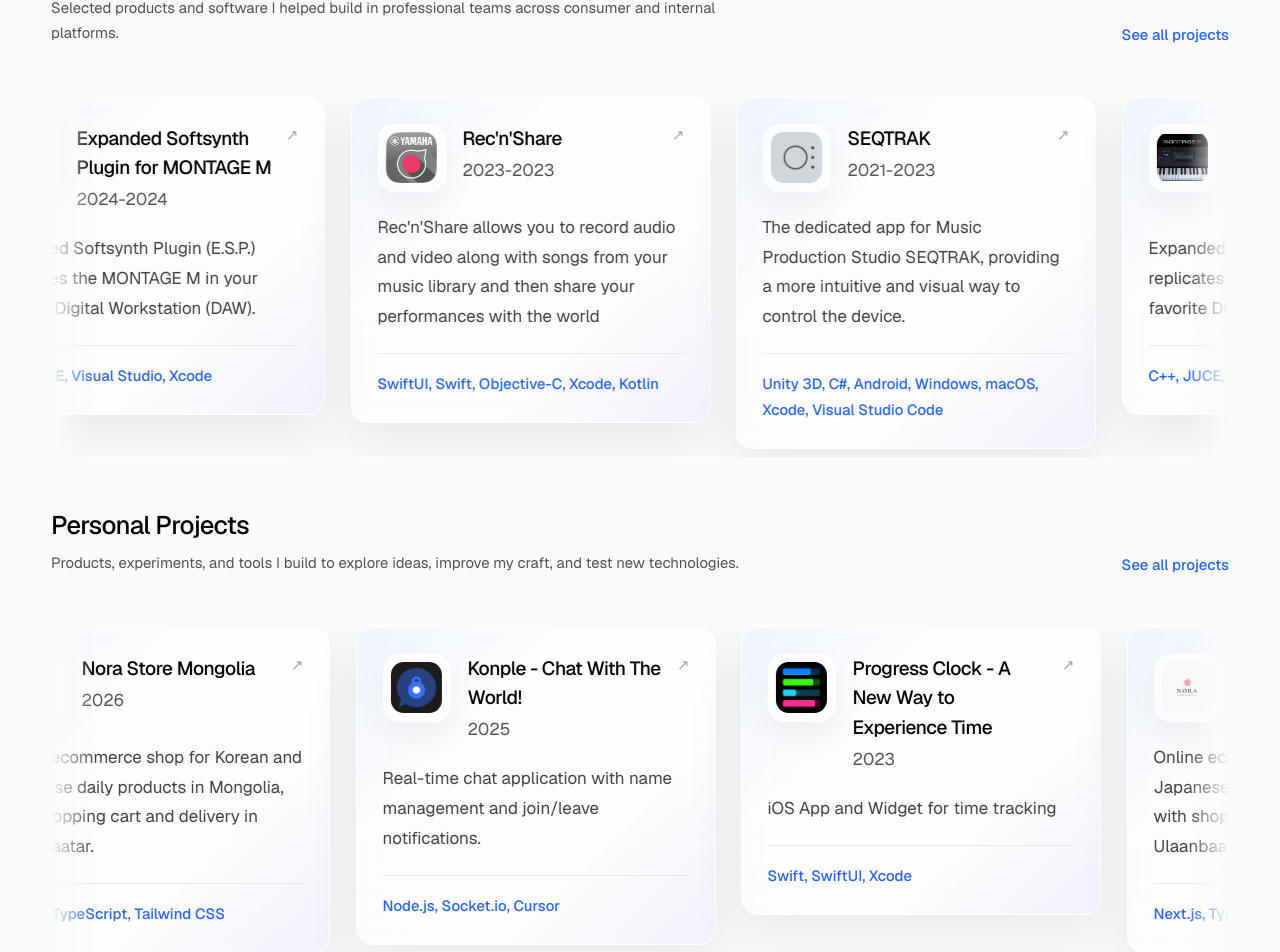
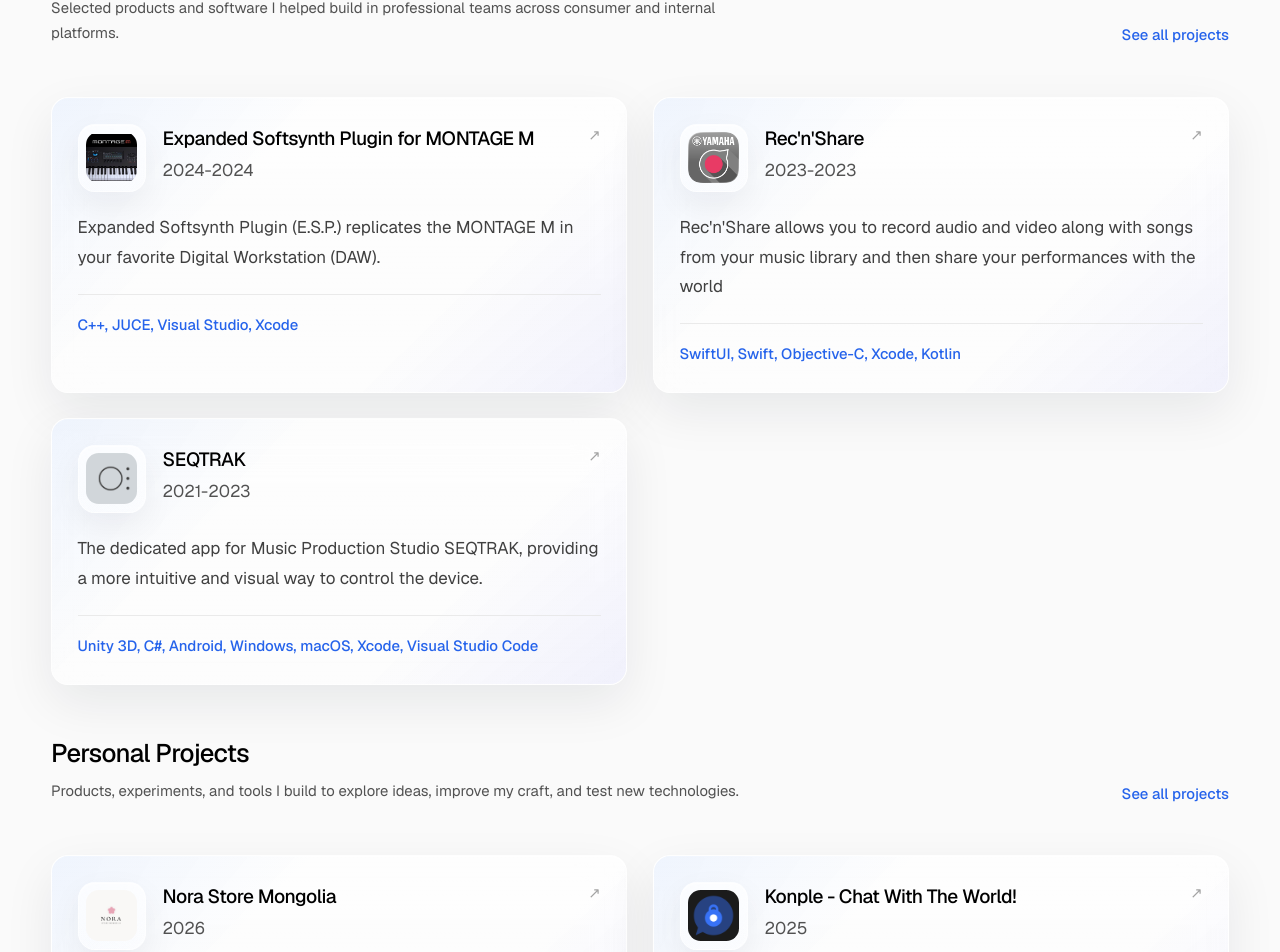
Before and after one commit to unobatbayar/unobatbayar.github.io, a Next.js app: page / in a window 1280 px wide. Shown: the part 1513-2465 px from the top of the page. Built offline with nearby package versions, Linux system fonts and the light colour scheme.

Commit message:
Revert "feat(home): add auto-scrolling projects marquee"
This reverts commit 5862f160ec8386c29427501dd6b069621a4833ff.

```diff
--- a/app/components/personal-projects-section.tsx
+++ b/app/components/personal-projects-section.tsx
@@ -5,13 +5,11 @@
 type PersonalProjectsSectionProps = {
   limit?: number;
   showMoreLink?: boolean;
-  variant?: "grid" | "marquee";
 };
 
 export default function PersonalProjectsSection({
   limit,
   showMoreLink = false,
-  variant = "grid",
 }: PersonalProjectsSectionProps) {
   const projects = typeof limit === "number" ? personalProjects.slice(0, limit) : personalProjects;
 
@@ -35,39 +33,11 @@
           </Link>
         ) : null}
       </div>
-      {variant === "marquee" ? (
-        <div className="projects-marquee">
-          <div
-            className="pointer-events-none absolute inset-y-0 left-0 z-10 w-10 bg-gradient-to-r from-neutral-50 to-transparent dark:from-[#121212]"
-            aria-hidden="true"
-          />
-          <div
-            className="pointer-events-none absolute inset-y-0 right-0 z-10 w-10 bg-gradient-to-l from-neutral-50 to-transparent dark:from-[#121212]"
-            aria-hidden="true"
-          />
-
-          <div className="overflow-x-auto pb-2 [-ms-overflow-style:none] [scrollbar-width:none] [&::-webkit-scrollbar]:hidden">
-            <div className="projects-marquee-track gap-6 pr-6 [--projects-marquee-duration:85s]" role="list">
-              {projects.concat(projects).map((project, idx) => (
-                <div
-                  key={`${project.title}-${project.year}-${idx}`}
-                  className="w-[320px] shrink-0 sm:w-[360px]"
-                  role="listitem"
-                  aria-hidden={idx >= projects.length}
-                >
-                  <ProjectCard project={project} />
-                </div>
-              ))}
-            </div>
-          </div>
-        </div>
-      ) : (
-        <div className="grid gap-6 lg:grid-cols-2 2xl:grid-cols-3">
-          {projects.map((project) => (
-            <ProjectCard key={`${project.title}-${project.year}`} project={project} />
-          ))}
-        </div>
-      )}
+      <div className="grid gap-6 lg:grid-cols-2 2xl:grid-cols-3">
+        {projects.map((project) => (
+          <ProjectCard key={`${project.title}-${project.year}`} project={project} />
+        ))}
+      </div>
     </>
   );
 }
--- a/app/components/work-projects-section.tsx
+++ b/app/components/work-projects-section.tsx
@@ -6,14 +6,12 @@
   className?: string;
   limit?: number;
   showMoreLink?: boolean;
-  variant?: "grid" | "marquee";
 };
 
 export default function WorkProjectsSection({
   className = "",
   limit,
   showMoreLink = false,
-  variant = "grid",
 }: WorkProjectsSectionProps) {
   const projects = typeof limit === "number" ? workProjects.slice(0, limit) : workProjects;
 
@@ -40,39 +38,11 @@
         ) : null}
       </div>
       {projects.length > 0 ? (
-        variant === "marquee" ? (
-          <div className="projects-marquee mb-12">
-            <div
-              className="pointer-events-none absolute inset-y-0 left-0 z-10 w-10 bg-gradient-to-r from-neutral-50 to-transparent dark:from-[#121212]"
-              aria-hidden="true"
-            />
-            <div
-              className="pointer-events-none absolute inset-y-0 right-0 z-10 w-10 bg-gradient-to-l from-neutral-50 to-transparent dark:from-[#121212]"
-              aria-hidden="true"
-            />
-
-            <div className="overflow-x-auto pb-2 [-ms-overflow-style:none] [scrollbar-width:none] [&::-webkit-scrollbar]:hidden">
-              <div className="projects-marquee-track gap-6 pr-6 [--projects-marquee-duration:80s]" role="list">
-                {projects.concat(projects).map((project, idx) => (
-                  <div
-                    key={`${project.title}-${project.year}-${idx}`}
-                    className="w-[320px] shrink-0 sm:w-[360px]"
-                    role="listitem"
-                    aria-hidden={idx >= projects.length}
-                  >
-                    <ProjectCard project={project} />
-                  </div>
-                ))}
-              </div>
-            </div>
-          </div>
-        ) : (
-          <div className="mb-12 grid gap-6 lg:grid-cols-2 2xl:grid-cols-3">
-            {projects.map((project) => (
-              <ProjectCard key={`${project.title}-${project.year}`} project={project} />
-            ))}
-          </div>
-        )
+        <div className="mb-12 grid gap-6 lg:grid-cols-2 2xl:grid-cols-3">
+          {projects.map((project) => (
+            <ProjectCard key={`${project.title}-${project.year}`} project={project} />
+          ))}
+        </div>
       ) : (
         <p className="text-neutral-600 dark:text-neutral-400 mb-12">
           Work projects will be displayed here.
--- a/app/global.css
+++ b/app/global.css
@@ -330,39 +330,6 @@
   }
 }
 
-@keyframes projects-marquee {
-  0% {
-    transform: translateX(0);
-  }
-  100% {
-    transform: translateX(-50%);
-  }
-}
-
-.projects-marquee {
-  position: relative;
-  overflow: hidden;
-}
-
-.projects-marquee-track {
-  display: flex;
-  width: max-content;
-  animation: projects-marquee var(--projects-marquee-duration, 70s) linear infinite;
-  will-change: transform;
-}
-
-.projects-marquee:hover .projects-marquee-track,
-.projects-marquee:focus-within .projects-marquee-track {
-  animation-play-state: paused;
-}
-
-@media (prefers-reduced-motion: reduce) {
-  .projects-marquee-track {
-    animation: none !important;
-    transform: none !important;
-  }
-}
-
 /* Marquee animation for scrolling text */
 .marquee {
   display: inline-block;
--- a/app/page.tsx
+++ b/app/page.tsx
@@ -76,8 +76,8 @@
       </section>
 
       <section className="space-y-12">
-        <WorkProjectsSection limit={3} showMoreLink variant="marquee" />
-        <PersonalProjectsSection limit={3} showMoreLink variant="marquee" />
+        <WorkProjectsSection limit={3} showMoreLink />
+        <PersonalProjectsSection limit={3} showMoreLink />
       </section>
     </div>
   );
```
